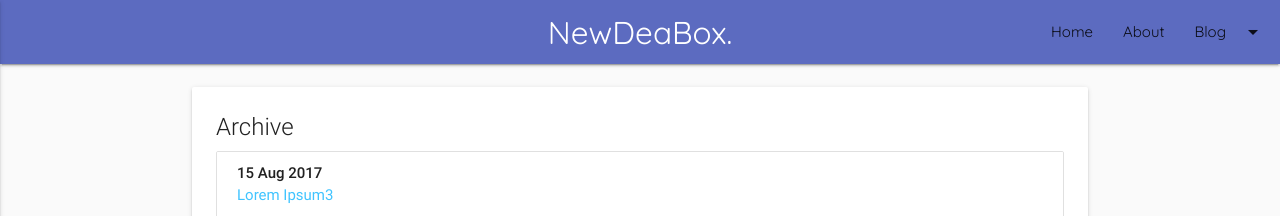
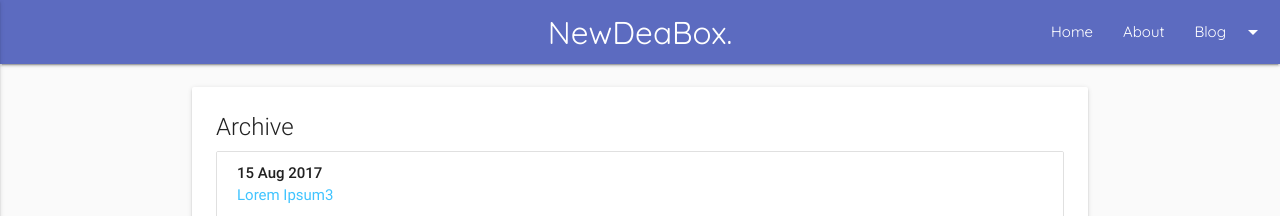
Before and after one commit to NewDeaBoxGroup/NewDeaBoxGroup.github.io, a Jekyll site: the page built from archive.html, in a window 1280 px wide. Shown: the top 216 px of the page. Built offline with Jekyll 4.4.1, drawn with Linux system fonts in a browser that asks for light colours; nearby versions of some CDN libraries.

Commit message:
Update nav.html
white-text

```diff
--- a/_includes/nav.html
+++ b/_includes/nav.html
@@ -4,9 +4,9 @@
       <a class="brand-logo logo-font center white-text" href="{{ site.url }}" style="max-width: 50%; max-height: 56px; overflow:hidden;">{{ site.title }}.</a>
       <a class="button-collapse white-text" data-activates="mobile-nav" href="#"><i class="material-icons">menu</i></a>
       <ul class="right hide-on-med-and-down white-text">
-        <li><a class="logo-font" href="{{ site.url }}">Home</a></li>
-        <li><a class="logo-font" href="{{ url }}/about/">About</a></li>
-        <li><a class="dropdown-button" href="#!" data-activates="dropdown-menu" data-beloworigin="true"><span class="logo-font">Blog</span><i class="material-icons right">arrow_drop_down</i></a></li>
+        <li><a class="logo-font white-text" href="{{ site.url }}">Home</a></li>
+        <li><a class="logo-font white-text" href="{{ url }}/about/">About</a></li>
+        <li><a class="dropdown-button white-text" href="#!" data-activates="dropdown-menu" data-beloworigin="true"><span class="logo-font">Blog</span><i class="material-icons right">arrow_drop_down</i></a></li>
       </ul>
     </div>
   </nav>
```
